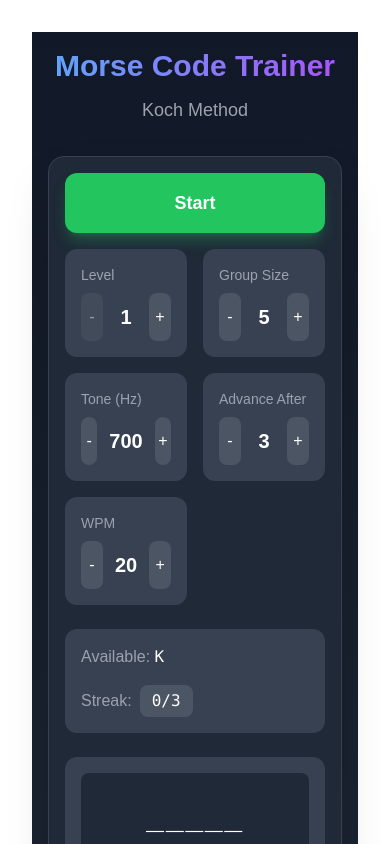
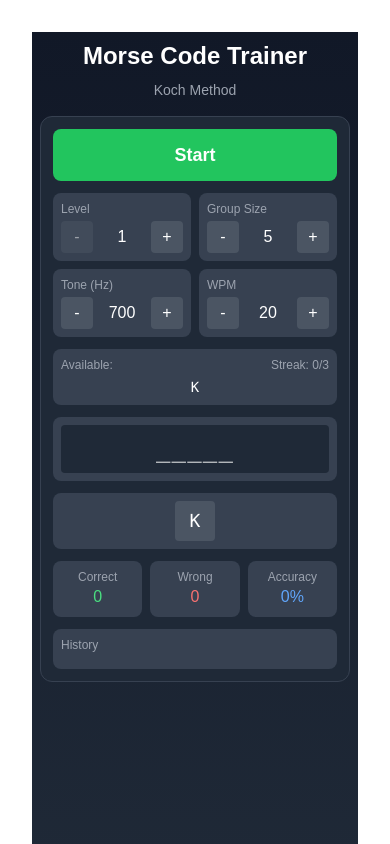
Before and after one commit to f4iey/MorseTrainer, a Next.js app: page / in a window 390 px wide. Shown: the top 844 px of the page. Built offline with nearby package versions, Linux system fonts and the light colour scheme.

Commit message:
src/components/MorseUI.jsx: Adjust spacing for mobile.

```diff
--- a/src/components/MorseUI.jsx
+++ b/src/components/MorseUI.jsx
@@ -1,4 +1,3 @@
-// MorseUI.jsx
 'use client';
 
 const MorseUI = ({
@@ -25,187 +24,135 @@ const MorseUI = ({
   onCharacterInput
 }) => {
   return (
-    <div className="min-h-screen bg-gradient-to-b from-gray-900 to-gray-800 text-white p-4 sm:p-8">
+    <div className="min-h-screen bg-gradient-to-b from-gray-900 to-gray-800 text-white p-2">
       {/* Notification */}
       {notification && (
-        <div className="fixed top-4 left-1/2 transform -translate-x-1/2 bg-blue-500 text-white px-8 py-4 rounded-lg shadow-2xl z-50">
-          <div className="text-lg font-semibold">{notification}</div>
+        <div className="fixed top-2 left-2 right-2 bg-blue-500 text-white px-4 py-2 rounded-lg shadow-lg z-50 text-center">
+          <div className="text-sm sm:text-base font-semibold">{notification}</div>
         </div>
       )}
 
-      <div className="max-w-4xl mx-auto">
+      <div className="max-w-lg mx-auto">
         {/* Header */}
-        <div className="text-center mb-8">
-          <h1 className="text-3xl sm:text-4xl font-bold mb-3 bg-gradient-to-r from-blue-400 to-purple-500 text-transparent bg-clip-text">
+        <div className="text-center mb-4">
+          <h1 className="text-2xl sm:text-3xl font-bold mb-2">
             Morse Code Trainer
           </h1>
-          <p className="text-gray-400 text-lg">Koch Method</p>
+          <p className="text-gray-400 text-sm sm:text-base">Koch Method</p>
         </div>
 
-        {/* Main content container */}
-        <div className="bg-gray-800 rounded-2xl p-4 sm:p-8 shadow-2xl space-y-6 border border-gray-700">
-          {/* Controls section */}
-          <div className="flex flex-col sm:flex-row items-start gap-4">
+        {/* Main content */}
+        <div className="bg-gray-800 rounded-xl p-3 space-y-3 border border-gray-700">
           {/* Play/Stop Button */}
           <button
             onClick={onTogglePlay}
-              className={`w-full sm:w-auto px-8 py-4 rounded-xl font-semibold text-lg transition-all duration-200 shadow-lg ${
-                isPlaying
-                  ? 'bg-red-500 hover:bg-red-600 shadow-red-500/30'
-                  : 'bg-green-500 hover:bg-green-600 shadow-green-500/30'
+            className={`w-full py-3 rounded-lg font-semibold text-lg transition-colors ${
+              isPlaying ? 'bg-red-500' : 'bg-green-500'
             }`}
           >
             {isPlaying ? 'Stop' : 'Start'}
           </button>
 
-            {/* Settings Grid */}
-            <div className="flex-1 grid grid-cols-2 lg:grid-cols-3 gap-4">
-              {/* Level Control */}
-              <div className="bg-gray-700 p-4 rounded-xl">
-                <div className="text-gray-400 mb-2 text-sm">Level</div>
-                <div className="flex items-center gap-3">
+          {/* Controls Grid */}
+          <div className="grid grid-cols-2 gap-2">
+            {/* Level */}
+            <div className="bg-gray-700 p-2 rounded-lg">
+              <div className="text-xs text-gray-400 mb-1">Level</div>
+              <div className="flex items-center gap-2">
                 <button
                   onClick={() => onLevelChange(-1)}
-                    className="w-12 h-12 rounded-lg bg-gray-600 hover:bg-gray-500 disabled:opacity-50 transition-colors"
+                  className="w-8 h-8 rounded bg-gray-600 disabled:opacity-50"
                   disabled={currentLevel <= 1}
-                  >
-                    -
-                  </button>
-                  <span className="text-xl font-semibold w-12 text-center">{currentLevel}</span>
+                >-</button>
+                <span className="flex-1 text-center">{currentLevel}</span>
                 <button
                   onClick={() => onLevelChange(1)}
-                    className="w-12 h-12 rounded-lg bg-gray-600 hover:bg-gray-500 disabled:opacity-50 transition-colors"
+                  className="w-8 h-8 rounded bg-gray-600 disabled:opacity-50"
                   disabled={currentLevel >= maxLevel}
-                  >
-                    +
-                  </button>
+                >+</button>
               </div>
             </div>
 
-              {/* Group Size Control */}
-              <div className="bg-gray-700 p-4 rounded-xl">
-                <div className="text-gray-400 mb-2 text-sm">Group Size</div>
-                <div className="flex items-center gap-3">
+            {/* Group Size */}
+            <div className="bg-gray-700 p-2 rounded-lg">
+              <div className="text-xs text-gray-400 mb-1">Group Size</div>
+              <div className="flex items-center gap-2">
                 <button
                   onClick={() => onGroupSizeChange(-1)}
-                    className="w-12 h-12 rounded-lg bg-gray-600 hover:bg-gray-500 disabled:opacity-50 transition-colors"
+                  className="w-8 h-8 rounded bg-gray-600 disabled:opacity-50"
                   disabled={groupSize <= 1}
-                  >
-                    -
-                  </button>
-                  <span className="text-xl font-semibold w-12 text-center">{groupSize}</span>
+                >-</button>
+                <span className="flex-1 text-center">{groupSize}</span>
                 <button
                   onClick={() => onGroupSizeChange(1)}
-                    className="w-12 h-12 rounded-lg bg-gray-600 hover:bg-gray-500 disabled:opacity-50 transition-colors"
+                  className="w-8 h-8 rounded bg-gray-600 disabled:opacity-50"
                   disabled={groupSize >= 10}
-                  >
-                    +
-                  </button>
+                >+</button>
               </div>
             </div>
 
-              {/* Tone Control */}
-              <div className="bg-gray-700 p-4 rounded-xl">
-                <div className="text-gray-400 mb-2 text-sm">Tone (Hz)</div>
-                <div className="flex items-center gap-3">
+            {/* Frequency */}
+            <div className="bg-gray-700 p-2 rounded-lg">
+              <div className="text-xs text-gray-400 mb-1">Tone (Hz)</div>
+              <div className="flex items-center gap-2">
                 <button
                   onClick={() => onFrequencyChange(-50)}
-                    className="w-12 h-12 rounded-lg bg-gray-600 hover:bg-gray-500 disabled:opacity-50 transition-colors"
+                  className="w-8 h-8 rounded bg-gray-600 disabled:opacity-50"
                   disabled={frequency <= 400}
-                  >
-                    -
-                  </button>
-                  <span className="text-xl font-semibold w-16 text-center">{frequency}</span>
+                >-</button>
+                <span className="flex-1 text-center">{frequency}</span>
                 <button
                   onClick={() => onFrequencyChange(50)}
-                    className="w-12 h-12 rounded-lg bg-gray-600 hover:bg-gray-500 disabled:opacity-50 transition-colors"
+                  className="w-8 h-8 rounded bg-gray-600 disabled:opacity-50"
                   disabled={frequency >= 1000}
-                  >
-                    +
-                  </button>
+                >+</button>
               </div>
             </div>
 
-              {/* Advance Threshold Control */}
-              <div className="bg-gray-700 p-4 rounded-xl">
-                <div className="text-gray-400 mb-2 text-sm">Advance After</div>
-                <div className="flex items-center gap-3">
-                  <button
-                    onClick={() => onAdvanceThresholdChange(-1)}
-                    className="w-12 h-12 rounded-lg bg-gray-600 hover:bg-gray-500 disabled:opacity-50 transition-colors"
-                    disabled={advanceThreshold <= 1}
-                  >
-                    -
-                  </button>
-                  <span className="text-xl font-semibold w-12 text-center">{advanceThreshold}</span>
-                  <button
-                    onClick={() => onAdvanceThresholdChange(1)}
-                    className="w-12 h-12 rounded-lg bg-gray-600 hover:bg-gray-500 disabled:opacity-50 transition-colors"
-                    disabled={advanceThreshold >= 10}
-                  >
-                    +
-                  </button>
-                </div>
-              </div>
-
-              {/* WPM Control */}
-              <div className="bg-gray-700 p-4 rounded-xl">
-                <div className="text-gray-400 mb-2 text-sm">WPM</div>
-                <div className="flex items-center gap-3">
+            {/* WPM */}
+            <div className="bg-gray-700 p-2 rounded-lg">
+              <div className="text-xs text-gray-400 mb-1">WPM</div>
+              <div className="flex items-center gap-2">
                 <button
                   onClick={() => onWpmChange(-5)}
-                    className="w-12 h-12 rounded-lg bg-gray-600 hover:bg-gray-500 disabled:opacity-50 transition-colors"
+                  className="w-8 h-8 rounded bg-gray-600 disabled:opacity-50"
                   disabled={wpm <= 5}
-                  >
-                    -
-                  </button>
-                  <span className="text-xl font-semibold w-12 text-center">{wpm}</span>
+                >-</button>
+                <span className="flex-1 text-center">{wpm}</span>
                 <button
                   onClick={() => onWpmChange(5)}
-                    className="w-12 h-12 rounded-lg bg-gray-600 hover:bg-gray-500 disabled:opacity-50 transition-colors"
+                  className="w-8 h-8 rounded bg-gray-600 disabled:opacity-50"
                   disabled={wpm >= 50}
-                  >
-                    +
-                  </button>
-                </div>
+                >+</button>
               </div>
             </div>
           </div>
 
-          {/* Status Bar */}
-          <div className="flex flex-col sm:flex-row justify-between items-start sm:items-center bg-gray-700 p-4 rounded-xl gap-4 sm:gap-0">
-            <div>
-              <span className="text-gray-400">Available: </span>
-              <span className="font-mono">{availableChars}</span>
+          {/* Status */}
+          <div className="bg-gray-700 p-2 rounded-lg text-sm">
+            <div className="flex justify-between items-center">
+              <div className="text-xs text-gray-400">Available:</div>
+              <div className="text-xs text-gray-400">Streak: {consecutiveCorrect}/{advanceThreshold}</div>
             </div>
-            <div className="flex items-center gap-2">
-              <span className="text-gray-400">Streak:</span>
-              <div className="font-mono bg-gray-600 px-3 py-1 rounded-lg">
-                {consecutiveCorrect}/{advanceThreshold}
-              </div>
-            </div>
+            <div className="mt-1 font-mono text-center">{availableChars}</div>
           </div>
 
           {/* Input Display */}
-          <div className="text-center space-y-4 bg-gray-700 p-4 sm:p-8 rounded-xl">
-            <div className="text-3xl sm:text-4xl font-mono tracking-wider bg-gray-800 py-6 px-4 rounded-lg">
+          <div className="bg-gray-700 p-2 rounded-lg">
+            <div className="font-mono text-2xl tracking-wider text-center p-2 bg-gray-800 rounded">
               {userInput.padEnd(groupSizePadding, '_')}
-            </div>
-            <div className="text-gray-400">
-              Type or tap the letters you hear
             </div>
           </div>
 
           {/* Virtual Keyboard */}
-          <div className="bg-gray-700 p-4 rounded-xl overflow-hidden">
-            <div className="flex flex-wrap gap-2 justify-center">
+          <div className="bg-gray-700 p-2 rounded-lg">
+            <div className="flex flex-wrap gap-1 justify-center">
               {availableChars.split('').map((char) => (
                 <button
                   key={char}
                   onClick={() => onCharacterInput(char)}
-                  className="w-14 h-14 flex items-center justify-center bg-gray-600
-                           rounded-lg text-xl font-mono hover:bg-gray-500
-                           active:bg-gray-400 transition-colors touch-manipulation"
+                  className="w-10 h-10 flex items-center justify-center bg-gray-600
+                           rounded text-lg font-mono active:bg-gray-500"
                 >
                   {char}
                 </button>
@@ -213,19 +160,19 @@ const MorseUI = ({
             </div>
           </div>
 
-          {/* Score Display */}
-          <div className="grid grid-cols-3 gap-4">
-            <div className="bg-gray-700 p-4 rounded-xl text-center">
-              <div className="text-gray-400 text-sm mb-1">Correct</div>
-              <div className="text-2xl font-semibold text-green-400">{score.correct}</div>
+          {/* Score */}
+          <div className="grid grid-cols-3 gap-2">
+            <div className="bg-gray-700 p-2 rounded-lg text-center">
+              <div className="text-xs text-gray-400">Correct</div>
+              <div className="text-green-400">{score.correct}</div>
             </div>
-            <div className="bg-gray-700 p-4 rounded-xl text-center">
-              <div className="text-gray-400 text-sm mb-1">Wrong</div>
-              <div className="text-2xl font-semibold text-red-400">{score.wrong}</div>
+            <div className="bg-gray-700 p-2 rounded-lg text-center">
+              <div className="text-xs text-gray-400">Wrong</div>
+              <div className="text-red-400">{score.wrong}</div>
             </div>
-            <div className="bg-gray-700 p-4 rounded-xl text-center">
-              <div className="text-gray-400 text-sm mb-1">Accuracy</div>
-              <div className="text-2xl font-semibold text-blue-400">
+            <div className="bg-gray-700 p-2 rounded-lg text-center">
+              <div className="text-xs text-gray-400">Accuracy</div>
+              <div className="text-blue-400">
                 {score.correct + score.wrong > 0
                   ? Math.round((score.correct / (score.correct + score.wrong)) * 100)
                   : 0}%
@@ -234,13 +181,13 @@ const MorseUI = ({
           </div>
 
           {/* History */}
-          <div className="bg-gray-700 rounded-xl p-4">
-            <div className="text-gray-400 mb-3 px-2">History</div>
-            <div className="max-h-48 overflow-y-auto space-y-2">
+          <div className="bg-gray-700 rounded-lg">
+            <div className="text-xs text-gray-400 p-2">History</div>
+            <div className="max-h-32 overflow-y-auto px-2 pb-2">
               {history.slice().reverse().map((entry, i) => (
                 <div
                   key={i}
-                  className={`font-mono p-2 rounded flex justify-between items-center ${
+                  className={`font-mono text-sm p-1 rounded mb-1 flex justify-between items-center ${
                     entry.correct
                       ? 'bg-green-500/10 text-green-400'
                       : 'bg-red-500/10 text-red-400'
```
Lines whose indentation alone changed are shown as unchanged.
